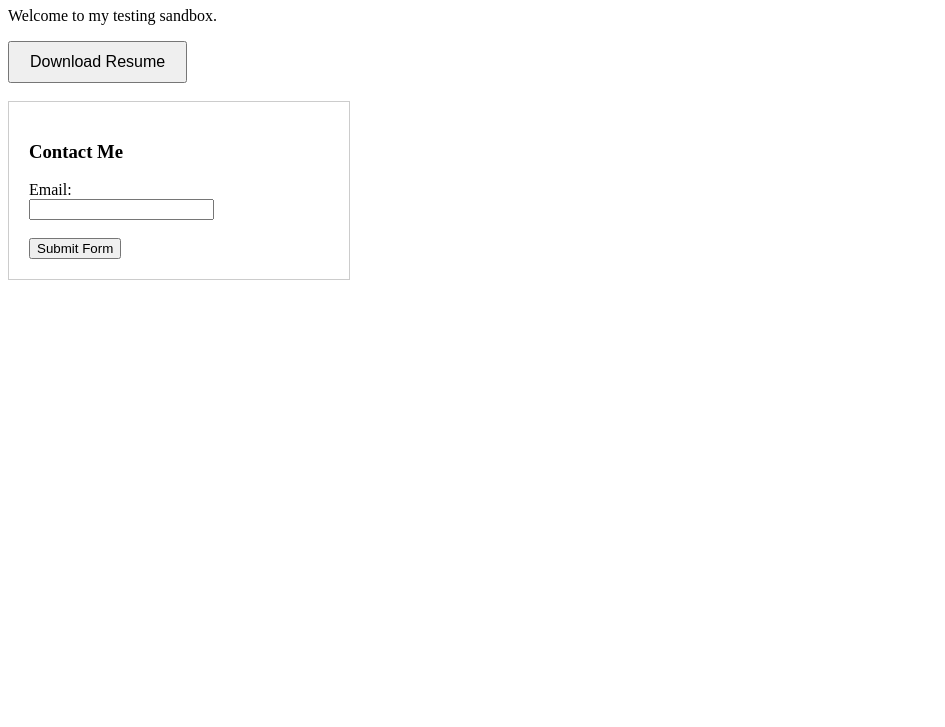
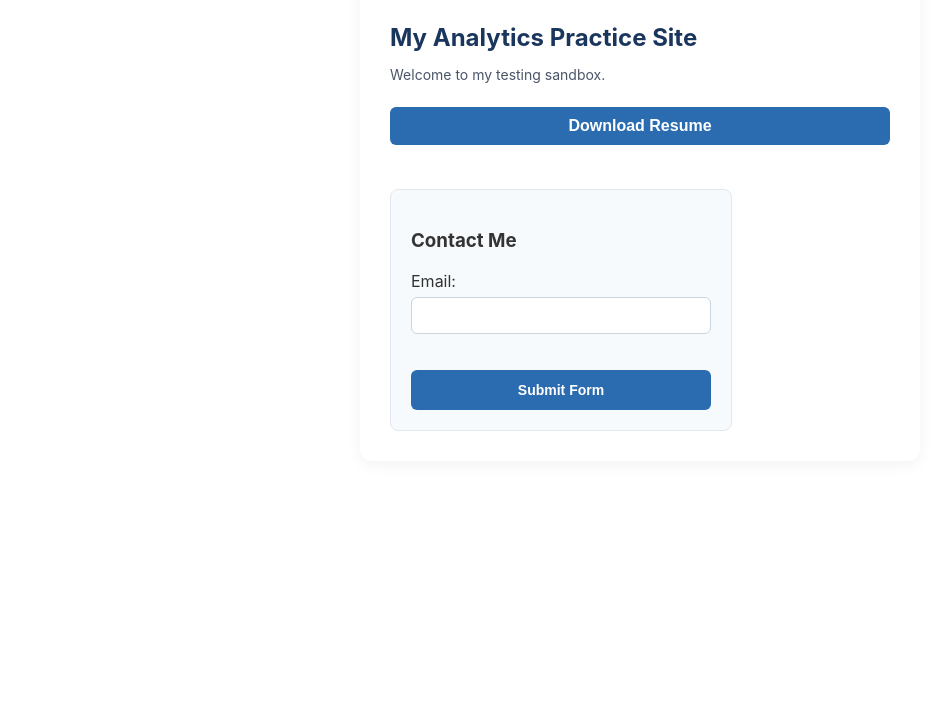
Before and after one commit to sneharkumar/sandbox, a plain HTML site: page index.html in a window 1280 px wide. Shown: the part 73-800 px from the top of the page, without its empty margins (0-945 px from the left). Drawn offline with Linux system fonts and the light colour scheme.

Commit message:
Update index.html
Adding styling

```diff
--- a/index.html
+++ b/index.html
@@ -5,6 +5,51 @@
     <meta name="viewport" content="width=device-width, initial-scale=1.0">
     <title>My Marketing Sandbox</title>
 <script async src="https://www.googletagmanager.com/gtm.js?id=GTM-NLN3L7RM"></script>
+    <style>
+    body {
+        font-family: -apple-system, BlinkMacSystemFont, "Segoe UI", Roboto, sans-serif;
+        background-color: #f4f7f6;
+        color: #333;
+        max-width: 500px;
+        margin: 50px auto;
+        padding: 30px;
+        background: white;
+        border-radius: 12px;
+        box-shadow: 0 4px 15px rgba(0,0,0,0.05);
+    }
+    h1 { color: #1a365d; font-size: 24px; margin-bottom: 8px; }
+    p { color: #4a5568; font-size: 14px; margin-bottom: 24px; }
+    button, input[type="submit"] {
+        background-color: #2b6cb0;
+        color: white;
+        border: none;
+        padding: 12px 20px;
+        font-size: 14px;
+        font-weight: 600;
+        border-radius: 6px;
+        cursor: pointer;
+        transition: background 0.2s;
+        width: 100%;
+    }
+    button:hover { background-color: #2c5282; }
+    form {
+        background: #f7fafc;
+        border: 1px solid #e2e8f0 !important;
+        border-radius: 8px;
+        padding: 20px;
+        margin-top: 24px;
+    }
+    input[type="email"] {
+        width: 100%;
+        padding: 10px;
+        margin-top: 6px;
+        margin-bottom: 16px;
+        border: 1px solid #cbd5e0;
+        border-radius: 6px;
+        box-sizing: border-box;
+    }
+</style>
+
 </head>
 
 <body>
```
